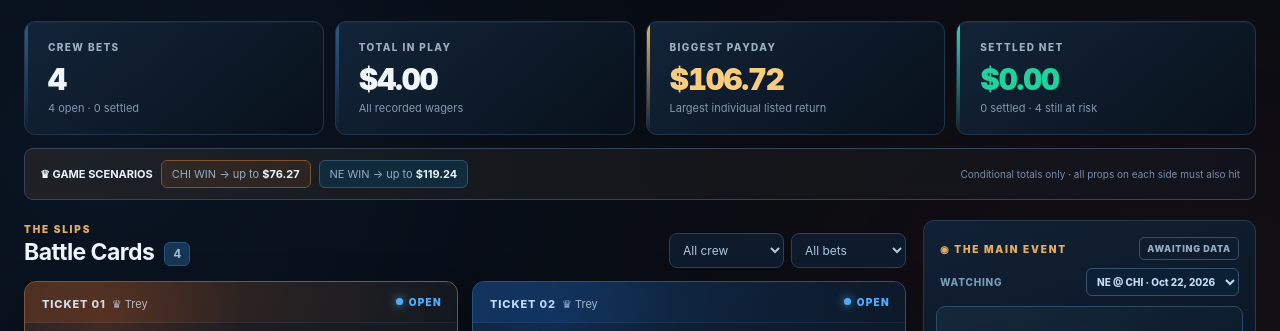
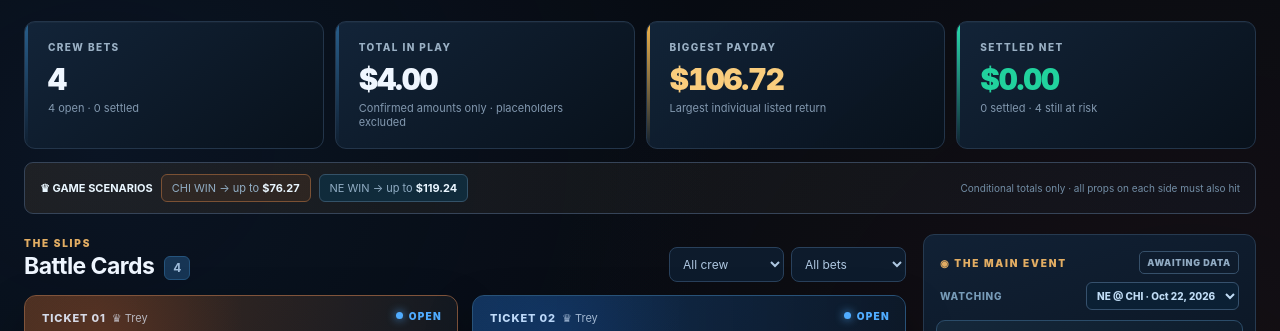
Before and after one commit to Mrmlttens/the-oddsfathers, a plain HTML site: page index.html in a window 1280 px wide. Shown: the part 469-800 px from the top of the page. Drawn offline with Linux system fonts and the light colour scheme; no server answers.

Commit message:
Support clearly labeled placeholder amounts and unconfirmed tickets

```diff
--- a/index.html
+++ b/index.html
@@ -86,7 +86,7 @@
 
       <section class="stats" aria-label="Betting summary">
         <article class="statbox"><div class="statlabel">CREW BETS</div><div class="statvalue" id="statBets">4</div><div class="stathint" id="statBetsHint">4 open tickets</div></article>
-        <article class="statbox"><div class="statlabel">TOTAL IN PLAY</div><div class="statvalue" id="statStaked">$4.00</div><div class="stathint">All recorded wagers</div></article>
+        <article class="statbox"><div class="statlabel">TOTAL IN PLAY</div><div class="statvalue" id="statStaked">$4.00</div><div class="stathint">Confirmed amounts only · placeholders excluded</div></article>
         <article class="statbox accent-gold"><div class="statlabel">BIGGEST PAYDAY</div><div class="statvalue" id="statTop">$106.72</div><div class="stathint">Largest individual listed return</div></article>
         <article class="statbox accent-green"><div class="statlabel">SETTLED NET</div><div class="statvalue" id="statNet">$0.00</div><div class="stathint" id="statNetHint">No settled tickets</div></article>
       </section>
@@ -165,7 +165,7 @@ const NAME_ALIASES={
 };
 function uuid(){return crypto?.randomUUID?.()||'bet_'+Date.now()+'_'+Math.random().toString(36).slice(2)}
 function now(){return new Date().toISOString()}
-function money(v){return Number(v||0).toLocaleString('en-US',{style:'currency',currency:'USD',maximumFractionDigits:2,minimumFractionDigits:2})}
+function money(v){if(v===null||v===undefined)return 'N/A';return Number(v||0).toLocaleString('en-US',{style:'currency',currency:'USD',maximumFractionDigits:2,minimumFractionDigits:2})}
 function esc(s){return String(s??'').replace(/[&<>"']/g,x=>({'&':'&amp;','<':'&lt;','>':'&gt;','"':'&quot;',"'":'&#39;'}[x]))}
 function norm(s){return String(s||'').toLowerCase().normalize('NFKD').replace(/[^a-z0-9]/g,'').trim()}
 function canonTeam(s){const a=String(s||'').toLowerCase().replace(/[^a-z0-9 ]/g,'').trim();return NAME_ALIASES[a]||a}
@@ -173,7 +173,7 @@ function teamEquals(a,b){return norm(canonTeam(a))===norm(canonTeam(b))}
 function teamAbbr(n){let s=canonTeam(n);let map={'new england patriots':'NE','chicago bears':'CHI','dallas cowboys':'DAL','green bay packers':'GB','houston texans':'HOU','jacksonville jaguars':'JAX','san francisco 49ers':'SF','washington commanders':'WAS'};return map[s]||n.split(' ').map(w=>w[0]).join('').toUpperCase().slice(0,3)}
 function teamLogo(n){const ab=teamAbbr(n).toLowerCase();const ids={ne:'ne',chi:'chi',gb:'gb',dal:'dal',hou:'hou',jax:'jax',sf:'sf',was:'wsh'};return `https://a.espncdn.com/i/teamlogos/nfl/500/${ids[ab]||ab}.png`}
 function dateText(d){try{return new Date(d+'T12:00:00').toLocaleDateString('en-US',{month:'short',day:'numeric',year:'numeric'})}catch{return d}}
-function oddsFromReturn(b){let stake=Number(b.stake),pay=Number(b.payout);if(!(stake>0)||pay<=0)return '—';let dec=pay/stake;return dec>=2?`+${Math.round((dec-1)*100)}`:`${Math.round(-100/(dec-1))}`}
+function oddsFromReturn(b){if(Number.isFinite(b.odds))return (b.odds>0?'+':'')+b.odds;let stake=Number(b.stake),pay=Number(b.payout);if(!(stake>0)||pay<=0)return '—';let dec=pay/stake;return dec>=2?`+${Math.round((dec-1)*100)}`:`${Math.round(-100/(dec-1))}`}
 function makeLeg(kind,team,name,target){return {kind,team,name:name||'',target:target===null?null:Number(target),override:null}}
 function initBets(){
 const game={date:DATE,away:AWAY,home:HOME,sport:'NFL'};
@@ -232,7 +232,7 @@ const goal=leg.target||1;
 if(value>=goal)return {status:'hit',value};
 return {status:final?'miss':playing?'live':'pending',value};
 }
-function ticketStatus(b){if(b.settlement==='won')return 'won';if(b.settlement==='lost')return 'lost';if(b.settlement==='void')return 'review';if(!b.legs?.length)return 'review';const s=b.legs.map(l=>evalLeg(l,b).status);if(s.includes('miss'))return 'lost';if(s.every(x=>x==='hit'))return 'won';if(s.includes('review')||s.includes('void'))return 'review';if(s.includes('live')||statusOfGame(b.game)==='in')return 'live';return 'open'}
+function ticketStatus(b){if(b.placed===false)return 'review';if(b.settlement==='won')return 'won';if(b.settlement==='lost')return 'lost';if(b.settlement==='void')return 'review';if(!b.legs?.length)return 'review';const s=b.legs.map(l=>evalLeg(l,b).status);if(s.includes('miss'))return 'lost';if(s.every(x=>x==='hit'))return 'won';if(s.includes('review')||s.includes('void'))return 'review';if(s.includes('live')||statusOfGame(b.game)==='in')return 'live';return 'open'}
 function legText(l){const who=l.name||l.team||'Selection';if(l.kind==='ml')return `${l.team} moneyline`;
 if(l.kind==='any_td')return `${who} · anytime touchdown`;
 if(l.kind==='passing_yards')return `${who} · ${l.target}+ passing yards`;
@@ -251,8 +251,8 @@ function renderScenarioBar(){const g=currentGame();if(!g){$('scenarioBar').hidde
 function renderGameSelect(){const sel=$('gameSelect'),games=gamesOnBoard(),g=currentGame();sel.innerHTML=games.map(x=>`<option value="${esc(x.key)}">${esc(teamAbbr(x.away))} @ ${esc(teamAbbr(x.home))} · ${esc(dateText(x.date))}</option>`).join('');if(g)sel.value=g.key;}
 function renderStats(){const visible=bets.filter(b=>!b.archivedAt);const open=visible.filter(b=>['open','live','review'].includes(ticketStatus(b))), settled=visible.filter(b=>['won','lost'].includes(ticketStatus(b)));
 $('statBets').textContent=visible.length;$('statBetsHint').textContent=`${open.length} open · ${settled.length} settled`;
-$('statStaked').textContent=money(visible.reduce((a,b)=>a+Number(b.stake||0),0));
-$('statTop').textContent=money(visible.length?Math.max(...visible.map(b=>Number(b.payout||0))):0);
+$('statStaked').textContent=money(visible.filter(b=>b.placed!==false).reduce((a,b)=>a+Number(b.stake||0),0));
+$('statTop').textContent=money(visible.length?Math.max(0,...visible.filter(b=>b.placed!==false).map(b=>Number(b.payout||0))):0);
 const prof=settled.reduce((a,b)=>a+(ticketStatus(b)==='won'?Number(b.payout||0):0)-Number(b.stake||0),0);
 $('statNet').textContent=(prof>0?'+':'')+money(prof);$('statNet').style.color=prof<0?'var(--red)':'var(--green)';$('statNetHint').textContent=`${settled.length} settled · ${open.length} still at risk`;
 }
@@ -261,19 +261,19 @@ function renderFilters(){const names=[...new Set(bets.map(b=>b.owner||'Unknown')
 function renderTickets(){let filtered=bets.filter(b=>!b.archivedAt).filter(b=>(selectedOwner==='all'||b.owner===selectedOwner)&&(selectedStatus==='all'||(selectedStatus==='open'?['open','live','review'].includes(ticketStatus(b)):ticketStatus(b)===selectedStatus)));
 filtered.sort((a,b)=>(b.updatedAt||'').localeCompare(a.updatedAt||''));$('visibleCount').textContent=filtered.length;$('emptyState').hidden=filtered.length>0;
 $('ticketGrid').innerHTML=filtered.map((b,i)=>{const st=ticketStatus(b),p=progress(b),detail=expanded.has(b.id),winner=b.legs.find(l=>l.kind==='ml')?.team;
-const statusLabel={open:'OPEN',live:'IN PLAY',won:'WON',lost:'LOST',review:'REVIEW'}[st];const shortTeams=`${teamAbbr(b.game.away)} @ ${teamAbbr(b.game.home)}`;
+const statusLabel=b.placed===false?'UNCONFIRMED':{open:'OPEN',live:'IN PLAY',won:'WON',lost:'LOST',review:'REVIEW'}[st];const shortTeams=`${teamAbbr(b.game.away)} @ ${teamAbbr(b.game.home)}`;
 const dots=p.states.map(s=>`<span class="p-dot ${s.status==='hit'?'hit':s.status==='miss'?'miss':s.status==='live'?'live':''}"></span>`).join('');
 const legs=b.legs.map((l,j)=>{const v=p.states[j],sym=v.status==='hit'?'✓':v.status==='miss'?'✕':v.status==='review'?'!':'·';return `<div class="leg"><span class="leg-symbol ${v.status}">${sym}</span><span class="leg-name">${esc(legText(l))}</span><span class="leg-stat ${v.status}">${esc(legTicker(l,v))}</span></div>`}).join('');
 return `<article class="ticket ${teamColors(b)} ${st}" data-id="${esc(b.id)}"><div class="ticket-top"><div><span class="ticket-no">TICKET ${String(b.id).endsWith('-1')?'01':String(b.id).endsWith('-2')?'02':String(b.id).endsWith('-3')?'03':String(b.id).endsWith('-4')?'04':String(i+1).padStart(2,'0')}</span><span class="ticket-owner">♛ ${esc(b.owner)}</span></div><span class="statuspill ${st}">${statusLabel}</span></div>
 <div class="ticket-content"><div class="ticket-title"><h4>${esc(b.title)}</h4><div class="ticket-odds">${esc(oddsFromReturn(b))}</div></div>
 <div class="matchup">◷ ${esc(shortTeams)} <span>·</span> ${esc(dateText(b.game.date))} <span>·</span> ${esc(b.sportsbook||'')}</div>
 <div class="teamchips"><span class="teamchip"><img loading="lazy" onerror="this.style.display='none'" src="${esc(teamLogo(b.game.away))}" alt="">${esc(teamAbbr(b.game.away))}</span><span class="vs">AT</span><span class="teamchip"><img loading="lazy" onerror="this.style.display='none'" src="${esc(teamLogo(b.game.home))}" alt="">${esc(teamAbbr(b.game.home))}</span>${winner?`<span class="vs">↳ ${esc(teamAbbr(winner))} WIN</span>`:''}</div>
-<div class="ticket-bottom"><div><div class="dollars">${money(b.stake)}</div><div class="micro">WAGERED</div></div><div class="payoutval"><div class="dollars">${money(b.payout)}</div><div class="micro">POSSIBLE TOTAL RETURN</div></div></div>
+<div class="ticket-bottom"><div><div class="dollars">${money(b.stake)}</div><div class="micro">${b.stakeEstimated?'PLACEHOLDER WAGER':'WAGERED'}</div></div><div class="payoutval"><div class="dollars">${money(b.payout)}</div><div class="micro">${b.payoutEstimated?'ESTIMATED TOTAL RETURN':'POSSIBLE TOTAL RETURN'}</div></div></div>
 <div class="progressbox"><div class="progressrow"><span>LEGS TRACKED</span><span>${p.hit} / ${p.total} hit${p.miss?` · ${p.miss} missed`:''}</span></div><div class="progressdots">${dots}</div></div>
 <div class="ticket-buttons"><button class="btn btn-primary" data-action="expand" data-id="${esc(b.id)}">${detail?'Hide':'Track'} ${p.total} legs ${detail?'⌃':'⌄'}</button><button class="btn btn-ghost smallicon" title="Share ticket" data-action="share" data-id="${esc(b.id)}">↗</button></div>
 ${detail?`<div class="legs">${legs}<div style="display:flex;justify-content:space-between;gap:9px;align-items:center;margin-top:8px">${b.ticketUrl?`<a target="_blank" rel="noopener noreferrer" href="${esc(b.ticketUrl)}" style="font-size:11px">Open slip ↗</a>`:''}</div></div>`:''}</div></article>`}).join('')}
 function renderCrew(){let names=[...new Set(bets.map(x=>x.owner||'Unknown'))].sort();$('crewCount').textContent=`${names.length} MEMBER${names.length!==1?'S':''}`;
-$('crewList').innerHTML=names.length?names.map((n,i)=>{const bb=bets.filter(b=>b.owner===n),open=bb.filter(b=>['open','live','review'].includes(ticketStatus(b))).length;const risk=bb.reduce((a,b)=>a+Number(b.stake),0);return `<div class="crew-member"><div class="crew-avatar">${esc(n.slice(0,1).toUpperCase())}</div><div class="crew-person"><strong>${esc(n)} ${i===0?'♛':''}</strong><p>${bb.length} bet${bb.length!==1?'s':''} · ${open} open</p></div><div class="crew-amount">${money(risk)}</div></div>`}).join(''):'<p class="subtle">Crew roster empty.</p>'}
+$('crewList').innerHTML=names.length?names.map((n,i)=>{const bb=bets.filter(b=>b.owner===n),open=bb.filter(b=>['open','live','review'].includes(ticketStatus(b))).length;const known=bb.filter(b=>b.placed!==false&&Number.isFinite(b.stake));const risk=known.length?known.reduce((a,b)=>a+b.stake,0):null;return `<div class="crew-member"><div class="crew-avatar">${esc(n.slice(0,1).toUpperCase())}</div><div class="crew-person"><strong>${esc(n)} ${i===0?'♛':''}</strong><p>${bb.length} bet${bb.length!==1?'s':''} · ${open} open</p></div><div class="crew-amount">${money(risk)}</div></div>`}).join(''):'<p class="subtle">Crew roster empty.</p>'}
 function renderScoreboard(){const selected=currentGame();const game=selected?findEvent(selected):null;const a=selected?.away||AWAY,h=selected?.home||HOME;
 const teamNode=(team,logo,abbr,cl)=>`<div class="score-team"><span class="score-fallback ${cl}">${esc(abbr)}</span><strong>${esc(abbr)}</strong></div>`;
 if(!game){$('scoreboard').innerHTML=`<div class="score-content">${teamNode(a,'',teamAbbr(a),'')}<div><div class="score-result">— : —</div><div class="score-state">${selected?esc(dateText(selected.date)):'NO GAMES'}</div></div>${teamNode(h,'',teamAbbr(h),'orange')}</div>`;$('scoreMeta').textContent=sourceText();$('scoreLiveLabel').textContent='AWAITING DATA';return;}
@@ -283,7 +283,7 @@ $('scoreLiveLabel').textContent=state==='in'?'● LIVE':state==='post'?'FINAL':'
 $('otherGames').innerHTML=espnEvents.filter(x=>x.id!==game.id).map(x=>{let tt=x.competitions?.[0]?.competitors||[];let aw=tt.find(y=>y.homeAway==='away')||tt[0],ho=tt.find(y=>y.homeAway==='home')||tt[1];return `<div class="other-game"><span>${esc(aw?.team?.abbreviation||'?')} ${esc(aw?.score||'')} @ ${esc(ho?.team?.abbreviation||'?')} ${esc(ho?.score||'')}</span><span>${esc(x.status?.type?.shortDetail||'')}</span></div>`}).join('')||'<div class="subtle">No other games loaded.</div>'}
 function addActivity(message,type='info',owner=''){activity.unshift({id:uuid(),message,type,owner,time:now()});activity=activity.slice(0,40);localStorage.setItem(ACTIVITY_KEY,JSON.stringify(activity));renderActivity()}
 function renderActivity(){let list=activity.slice(0,7);$('activityFeed').innerHTML=list.length?list.map(e=>`<div class="activity ${esc(e.type)}"><div class="activity-dot">${e.type==='hit'?'✓':e.type==='miss'?'✕':'↗'}</div><div><p>${esc(e.message)}</p><small>${new Date(e.time).toLocaleTimeString('en-US',{hour:'numeric',minute:'2-digit'})}</small></div></div>`).join(''):`<div class="activity"><div class="activity-dot">◉</div><div><p>Game feed standing by. You'll see leg milestones and crew entries here as they happen.</p><small>Welcome to the war room</small></div></div>`}
-function renderLeaderboard(){let names=[...new Set(bets.map(b=>b.owner))];let rows=names.map(n=>{let bs=bets.filter(b=>b.owner===n),settled=bs.filter(b=>['won','lost'].includes(ticketStatus(b)));let profit=settled.reduce((sum,b)=>sum+(ticketStatus(b)==='won'?Number(b.payout):0)-Number(b.stake),0);return {n,count:bs.length,settled:settled.length,profit,open:bs.length-settled.length}}).sort((a,b)=>b.profit-a.profit||b.count-a.count);
+function renderLeaderboard(){let names=[...new Set(bets.map(b=>b.owner))];let rows=names.map(n=>{let bs=bets.filter(b=>b.owner===n),settled=bs.filter(b=>['won','lost'].includes(ticketStatus(b)));let profit=settled.filter(b=>Number.isFinite(b.stake)&&(ticketStatus(b)!=='won'||Number.isFinite(b.payout))).reduce((sum,b)=>sum+(ticketStatus(b)==='won'?b.payout:0)-b.stake,0);if(bs.every(b=>!Number.isFinite(b.stake)))profit=null;return {n,count:bs.length,settled:settled.length,profit,open:bs.length-settled.length}}).sort((a,b)=>b.profit-a.profit||b.count-a.count);
 $('leaderboard').innerHTML=rows.map((r,i)=>`<div class="leader-row"><div class="leader-rank">${i===0?'♛':String(i+1).padStart(2,'0')}</div><div class="leader-name"><strong>${esc(r.n)}</strong><span>${r.count} tickets · ${r.settled} graded · ${r.open} open</span></div><div class="leader-profit ${r.profit<0?'negative':''}">${r.profit>0?'+':''}${money(r.profit)}</div></div>`).join('')||'<p class="subtle">No bets entered.</p>'}
 function renderHistory(){let bs=bets.slice().sort((a,b)=>(b.createdAt||'').localeCompare(a.createdAt||''));$('historyList').innerHTML=bs.map(b=>`<div class="hist-row"><div class="leg-symbol ${ticketStatus(b)}">${ticketStatus(b)==='won'?'✓':ticketStatus(b)==='lost'?'✕':'·'}</div><div class="hist-body"><strong>${esc(b.title)}</strong><p>${esc(b.owner)} · ${esc(dateText(b.game.date))} · ${esc(b.game.away)} @ ${esc(b.game.home)} · ${b.legs.length} legs</p></div><div class="hist-pay">${money(b.payout)}</div></div>`).join('')||'<p class="subtle">No history yet.</p>'}
 function render(){renderStats();renderRecentHits();renderFilters();renderGameSelect();renderScenarioBar();renderTickets();renderCrew();renderScoreboard();renderActivity();renderLeaderboard();renderHistory();const badge=$('feedBadge');badge.className='livebadge '+scoreState;badge.querySelector('span:last-child').textContent=scoreState==='connected'?'ESPN LIVE':scoreState==='failed'?'FEED OFFLINE':'CONNECTING';}
@@ -302,7 +302,7 @@ checkWinners();checkDailyRollover();if(!silent)toast('NFL scoreboard and player
 }catch(err){scoreState='failed';if(!silent)toast(`Live feed unavailable: ${err.message}. Showing the last available data.`)}finally{$('refreshBtn').disabled=false;$('refreshGlyph').textContent='⟳';render()}}
 function pickView(view){currentView=view;for(const v of ['dashboard','leaderboard','history'])$(v+'View').hidden=v!==view;document.querySelectorAll('.navtab').forEach(el=>el.classList.toggle('active',el.dataset.tab===view));$('currentTitle').innerHTML=view==='dashboard'?'The Board <span class="text-gradient">Is Live.</span>':view==='leaderboard'?'Crown The <span class="text-gradient">Champion.</span>':'The Record <span class="text-gradient">Never Lies.</span>'}
 function downloadFile(name,content,mime){const blob=new Blob([content],{type:mime});const u=URL.createObjectURL(blob),a=document.createElement('a');a.href=u;a.download=name;document.body.append(a);a.click();a.remove();setTimeout(()=>URL.revokeObjectURL(u),10000)}
-function exportCsv(){let rows=[['Bet Owner','Ticket','Game Date','Matchup','Stake','Potential Return','Odds','Status','Leg']];for(const b of bets)for(const leg of b.legs){rows.push([b.owner,b.title,b.game.date,`${b.game.away} at ${b.game.home}`,b.stake,b.payout,oddsFromReturn(b),ticketStatus(b),legText(leg)])}downloadFile('oddsfathers-bets.csv',rows.map(r=>r.map(v=>'"'+String(v).replaceAll('"','""')+'"').join(',')).join('\n'),'text/csv')}
+function exportCsv(){let rows=[['Bet Owner','Ticket','Game Date','Matchup','Stake','Potential Return','Odds','Status','Leg']];for(const b of bets)for(const leg of b.legs){rows.push([b.owner,b.title,b.game.date,`${b.game.away} at ${b.game.home}`,b.stake??'N/A',b.payout??'N/A',oddsFromReturn(b),ticketStatus(b),legText(leg)])}downloadFile('oddsfathers-bets.csv',rows.map(r=>r.map(v=>'"'+String(v).replaceAll('"','""')+'"').join(',')).join('\n'),'text/csv')}
 function copyText(t){if(navigator.clipboard&&window.isSecureContext)return navigator.clipboard.writeText(t).then(()=>toast('Copied to clipboard!')).catch(()=>fallbackCopy(t));return fallbackCopy(t)}
 function fallbackCopy(t){let ta=document.createElement('textarea');ta.value=t;ta.style.position='fixed';ta.style.left='-3000px';document.body.appendChild(ta);ta.select();let ok=false;try{ok=document.execCommand('copy')}catch{}ta.remove();if(ok)toast('Copied!');else prompt('Copy this text:',t)}
 
@@ -314,7 +314,7 @@ async function syncPublished(){
   if(data.version!==1||!Array.isArray(data.bets))throw Error('Invalid published board');
   const ids=new Set();
   for(const b of data.bets){
-   if(!b.id||ids.has(b.id)||!b.owner||!b.game?.date||!b.game?.home||!b.game?.away||!Array.isArray(b.legs)||!b.legs.length||!Number.isFinite(b.stake)||!Number.isFinite(b.payout))throw Error('Invalid published ticket');
+   if(!b.id||ids.has(b.id)||!b.owner||!b.game?.date||!b.game?.home||!b.game?.away||!Array.isArray(b.legs)||!b.legs.length||(b.stake!==null&&!Number.isFinite(b.stake))||(b.payout!==null&&!Number.isFinite(b.payout)))throw Error('Invalid published ticket');
    ids.add(b.id);
   }
   const signature=JSON.stringify(data.bets);
```
